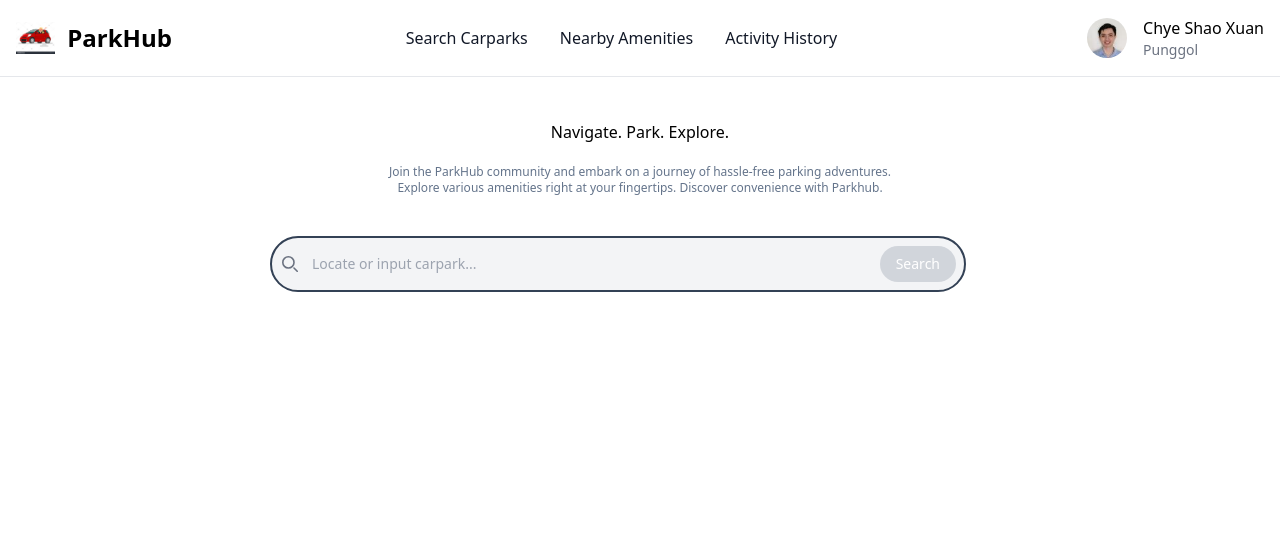
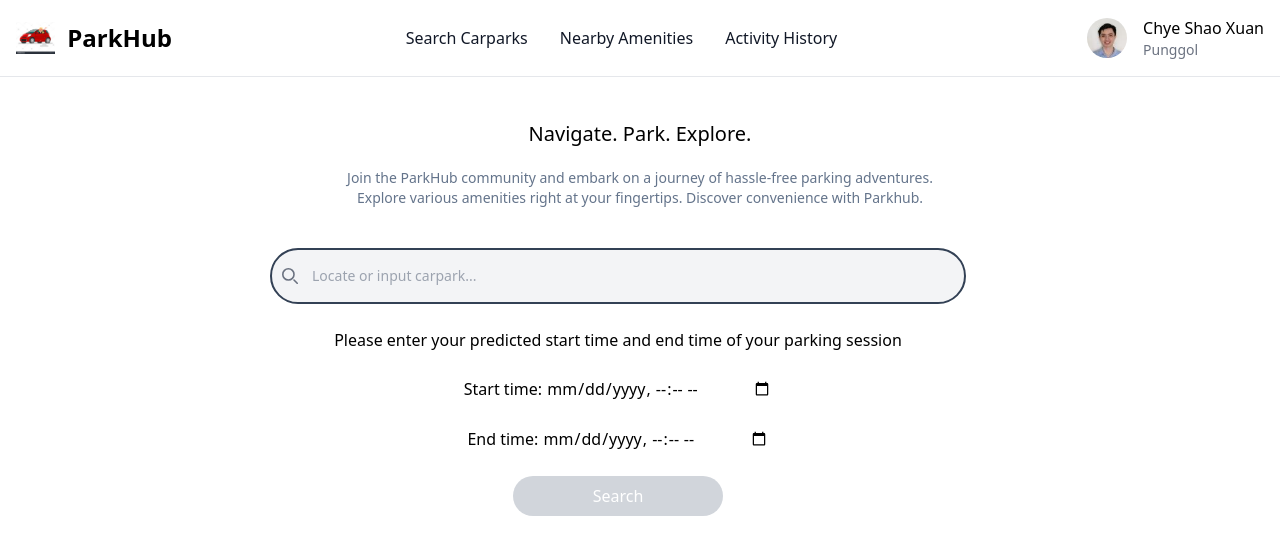
Before and after one commit to ChyeShaoXuan/G9T5-ParkHub, a Flask app: page /views/locate-CP in a window 1280 px wide. Shown: the top 555 px of the page. Run offline with Flask 3, Linux system fonts and the light colour scheme; some libraries are stand-ins or nearby versions.

Commit message:
locate cp

```diff
--- a/static/js/locateCP.js
+++ b/static/js/locateCP.js
@@ -12,27 +12,52 @@ autocompleteInputFunction()
 // window.addEventListener('load', autocompleteInput);
 
 // Add event listener to the button
-document.getElementById('searchButton').addEventListener('click', async function(event) {
-    event.preventDefault();
+// document.getElementById('searchButton').addEventListener('click', async function(event) {
+//     event.preventDefault();
 
-    try {
-        // Get the input value
-        const address = document.getElementById('autocompleteInput').value;
+//     try {
+//         // Get the input value
+//         const address = document.getElementById('autocompleteInput').value;
 
-        console.log(address)
+//         console.log(address)
 
-        // Call the getCoordsForAddress function with the input value
-        const coordinates = await getCoordsForAddress(address) //returns the converted coordinates
-        console.log('Coordinates:', coordinates);
+//         // Call the getCoordsForAddress function with the input value
+//         const coordinates = await getCoordsForAddress(address) //returns the converted coordinates
+//         console.log('Coordinates:', coordinates);
 
-        // Convert the result object to JSON format
-        const COORDINATES_JSON = JSON.stringify(coordinates);
+//         // Convert the result object to JSON format
+//         const COORDINATES_JSON = JSON.stringify(coordinates);
 
-        console.log(COORDINATES_JSON)
+//         console.log(COORDINATES_JSON)
 
-        // Send the JSON data to the Flask microservice
-        // const response = await sendJsonToFlask(COORDINATES_JSON);
-        // console.log('Response from Flask route:', response);
+//         // Send the JSON data to the Flask microservice
+//         // const response = await sendJsonToFlask(COORDINATES_JSON);
+//         // console.log('Response from Flask route:', response);
+
+//     }
+//     catch (error) {
+//         console.error('Error:', error.message);
+//         // Handle the error
+//     }
+// });
+
+// When form is submitted
+document.getElementById('infoform').addEventListener('submit', async function(event) {
+    event.preventDefault(); // Prevent default form submission
+
+    // Get form data
+    try{
+    const location = document.getElementById('autocompleteInput').value;
+    const startTime = document.getElementById('starttime').value;
+    const endTime = document.getElementById('endtime').value;
+
+    console.log(location)
+    // Send data to microservice
+    const coordinates = await getCoordsForAddress(location);
+    console.log('Coordinates:', coordinates);
+
+    const COORDINATES_JSON = JSON.stringify(coordinates);
+    console.log(COORDINATES_JSON)
 
     }
     catch (error) {
@@ -40,6 +65,35 @@ document.getElementById('searchButton').addEventListener('click', async function
         // Handle the error
     }
 });
+
+    // const response = await axios.post('http://localhost:5002/handle_coords', { value: coordinates });
+    // console.log('Response from Flask route:', response.data);
+
+    // // Call the Flask microservice to fetch search results
+    // const searchResponse = await axios.get('http://localhost:5002/search_results');
+    // console.log('Search results:', searchResponse.data);
+
+    // // Update the HTML with the search results
+    // const carparkResults = searchResponse.data;
+    // let newHTML = '';
+
+    // for (const carpark of carparkResults) {
+    //     newHTML += `
+    //         <div class="max-w-sm rounded overflow-hidden shadow-lg">
+    //             <div class="px-6 py-4">
+    //                 Carpark Name:<div class="text-xl mb-2">${carpark['carpark_name']}</div>
+    //             </div>
+    //             <div class="px-6 pt-4 pb-2">
+    //                 <span class="inline-block bg-gray-200 rounded-full px-3 py-1 text-sm font-semibold text-gray-700 mr-2 mb-2">lots available: ${carpark['lotsavailable']}</span>
+    //                 <span class="inline-block bg-gray-200 rounded-full px-3 py-1 text-sm font-semibold text-gray-700 mr-2 mb-2">weekday rate: ${carpark['rates']['weekdayrate']}</span>
+    //                 <span class="inline-block bg-gray-200 rounded-full px-3 py-1 text-sm font-semibold text-gray-700 mr-2 mb-2">weekend rate: ${carpark['rates']['weekendrate']}</span>
+    //             </div>
+    //             <button class="bg-blue-500 hover:bg-blue-700 text-white font-bold py-2 px-4 mb-5 border border-2 rounded-full">
+    //                 Select Carpark
+    //             </button>
+    //         </div>`;
+// }
+
 
 async function getCoordsForAddress(address) {
     try {
@@ -87,9 +141,6 @@ async function getCoordsForAddress(address) {
                     console.log(new_html)
                     document.getElementById('carparktopresults').innerHTML=new_html
 
-
-
-
                   })
                   .catch(error => {
 
--- a/templates/locateCP.html
+++ b/templates/locateCP.html
@@ -15,8 +15,8 @@
     <div class="mt-0">
         <div class="items-center">
             <div class="text-center mt-10 px-20 sm:px-20 sm:pt-20">
-                <p  id="header" class="mb-5">Navigate. Park. Explore.</p>
-                <p class="mb-10 text-slate-500 text-xs">
+                <p  id="header" class="mb-5 text-xl">Navigate. Park. Explore.</p>
+                <p class="mb-10 text-slate-500 text-sm">
                     <!--INFLUENCE TEXT-->
                     Join the ParkHub community and embark on a journey of hassle-free parking adventures.
                     <br>
@@ -25,7 +25,7 @@
 
                 <!--SEARCHBAR-->
                 <div class="px-1 lg:px-24 flex justify-center">
-                    <form class="w-3/4 mr-11"> <!-- Set the width to half of the parent container -->
+                    <form class="w-3/4 mr-11" id="infoform"> <!-- Set the width to half of the parent container -->
                         <label for="default-search" class="mb-2 text-sm font-medium text-gray-900 sr-only">Search</label>
                         <div class="relative flex"> <!-- Make the container a flex container -->
                             <div class="absolute inset-y-0 left-0 flex items-center pl-3 pointer-events-none">
@@ -33,20 +33,29 @@
                             </div>
 
                             <!--input field-->
-                            <input type="search" id="autocompleteInput" class="block w-full p-4 pl-10 text-xs sm:text-sm text-gray-900 border-2 border-slate-700 rounded-full bg-gray-100 focus:ring-blue-500 focus:border-blue-500" placeholder="Locate or input carpark...">
-
-                            <!--Use your location button-->
-
-                            <!--Search Button-->
-                            <button id="searchButton" class="sm:visible text-white absolute right-2.5 bottom-2.5 bg-gray-300 hover:bg-gray-800 focus:ring-4 focus:outline-none focus:ring-gray-300 font-medium rounded-full text-sm px-4 py-2">Search</button>
+                            <input type="search" id="autocompleteInput" required class="block w-full p-4 pl-10 text-xs sm:text-sm text-gray-900 border-2 border-slate-700 rounded-full bg-gray-100 focus:ring-blue-500 focus:border-blue-500" placeholder="Locate or input carpark...">
+                        </div>
+                        <div>
+                            <br><p>Please enter your predicted start time and end time of your parking session</p>
+                                <div>
+                                    <br><span>Start time:</span>
+                                    <input type="datetime-local" id="starttime" placeholder="starttime" required>
+                                </div>
+                                <div>
+                                    <br><span>End time:</span>
+                                    <input type="datetime-local" id="endtime" placeholder="endtime" required>
+                                </div>
+                                <div>
+                                    <!--Search Button-->
+                                    <br><button type="submit" id="searchButton" class="sm:visible text-white bg-gray-300 hover:bg-gray-800 focus:ring-4 focus:outline-none focus:ring-gray-300 font-medium rounded-full text-md px-20 py-2">Search</button>
+                                </div>
                         </div>
                     </form>
                 </div>
-
                 <div id="carparktopresults" class="flex justify-center flex-col items-center">
 
                 </div>
-
+            </form>
                 <div class="h-50"></div>
             </div>
         </div>
```
